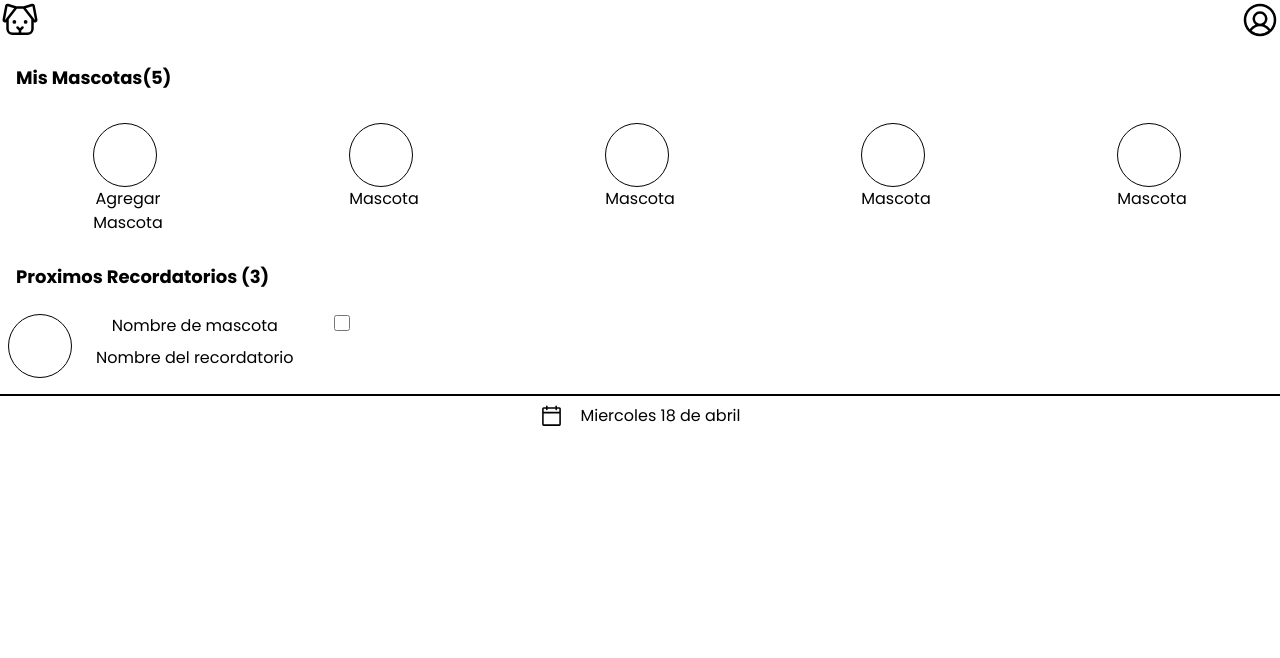
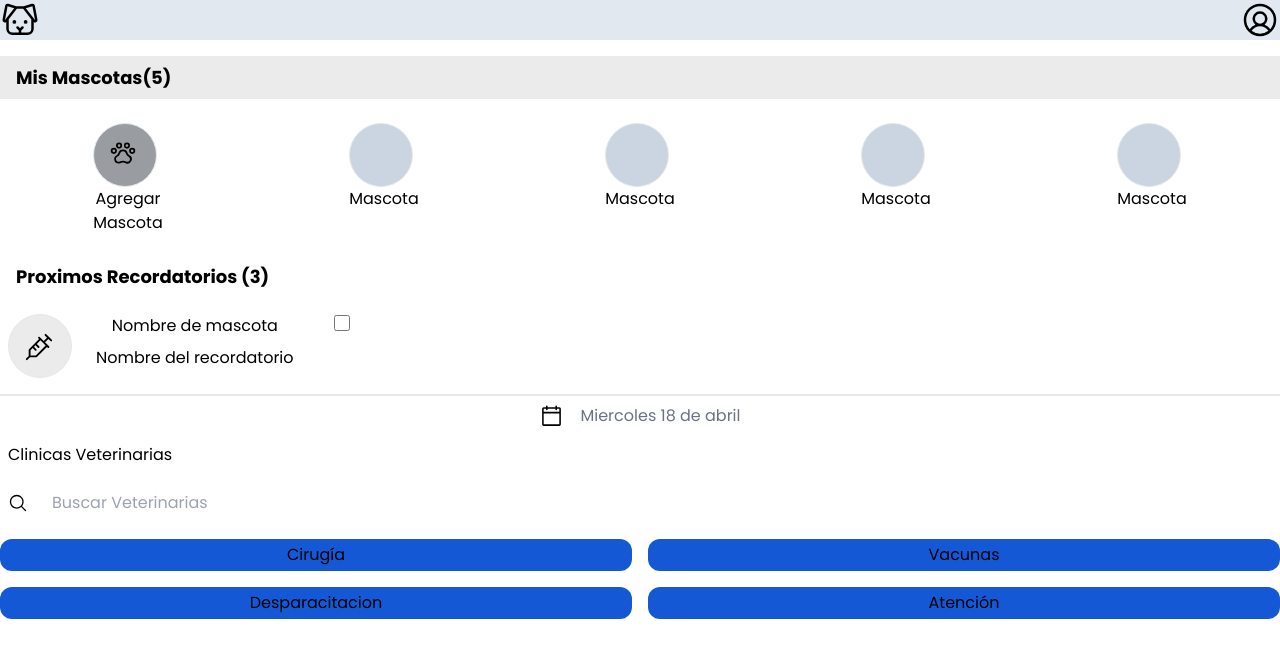
Before and after one commit to No-Country/s7-01-csharp-react, a React (Vite) app in the folder ClientApp/: page / in a window 1280 px wide. Shown: the top 658 px of the page. Built offline with nearby package versions, Linux system fonts and the light colour scheme.

Commit message:
fixeando tailwind

```diff
--- a/ClientApp/src/components/Layouts/Navbar.jsx
+++ b/ClientApp/src/components/Layouts/Navbar.jsx
@@ -5,10 +5,10 @@ const Navbar = () => {
     return (
 
             <nav className="mx-auto flex justify-between w-full bg-slate-200">
-                <div className="text-2xl cursor-pointer ">
+                <div className="text-2xl cursor-pointer">
                    <Dog size={40} />
                 </div>
-                <div className=" cursor-pointer">
+                <div className=" cursor-pointer bg-gree">
                     <UserCircle size={40}/>
                 </div>
             </nav>
--- a/ClientApp/src/pages/Home/index.jsx
+++ b/ClientApp/src/pages/Home/index.jsx
@@ -1,16 +1,16 @@
-import { Calendar, CalendarBlank } from "@phosphor-icons/react";
+import { CalendarBlank, MagnifyingGlass, PawPrint, Syringe } from "@phosphor-icons/react";
 import Navbar from "../../components/Layouts/Navbar";
 
 const Home = () => {
   return (
     <>
-      <Navbar/>
-      <div className="mt-4 p-2">
+      <Navbar />
+      <div className="mt-4 p-2 bg-gray-50">
         <h3 className="ml-2 text-[18px] font-bold">Mis Mascotas(5)</h3>
       </div>
       <div className="mt-6 flex w-full justify-around">
-        <div className="">
-          <div className="h-16 w-16 rounded-full border bg-slate-300 hover:border-purple-700"></div>
+        <div className="relative">
+          <div className="h-16 w-16 rounded-full border bg-gray-100 hover:border-purple-700"><PawPrint size={28} className="absolute left-4 top-4" /></div>
           <p className="text-center">Agregar</p>
           <p className="text-center">Mascota</p>
         </div>
@@ -34,9 +34,9 @@ const Home = () => {
       <div className="mt-5 p-2">
         <h3 className="ml-2 text-[18px] font-bold ">Proximos Recordatorios (3)</h3>
       </div>
-      <div className="mt-4 h-[113px] rounded  ">
-        <div className="ml-2 flex flex-row gap-6">
-          <div className="h-16 w-16 rounded-full border bg-slate-300 hover:border-purple-700"></div>
+      <div className="mt-4 h-[113px] rounded bg-white">
+        <div className="ml-2 flex flex-row gap-6 relative">
+          <div className="h-16 w-16 rounded-full border bg-gray-50 hover:border-purple-700 "><Syringe size={30} className="left-4 bottom-4  absolute" /></div>
           <div className="">
             <p className="text-center">{"Nombre de mascota"}</p>
             <p className="mt-2 text-center">{"Nombre del recordatorio"}</p>
@@ -46,10 +46,32 @@ const Home = () => {
           </div>
         </div>
         <div className="mt-4 flex gap-4 border-t-2 p-2 md:justify-center md:flex">
-          <CalendarBlank size={25}/>
-          <p className="text-gray-500">Miercoles 18 de abril</p>
+          <CalendarBlank size={25} />
+          <p className="text-center text-gray-500">Miercoles 18 de abril</p>
         </div>
-      </div></>
+      </div>
+      <div className="mt-4 px-2">
+        <h3 className="mt-4">Clinicas Veterinarias</h3>
+        <div className="mt-4 w-[328px] h-[40px] rounded-xl  flex items-center gap-2">
+          <MagnifyingGlass size={20}/>
+          <input type="text" className=" w-[280px] h-[21px]  rounded-md p-4 " placeholder="Buscar Veterinarias" />
+        </div>
+      </div>
+      <div className="mx-auto grid grid-cols-2 gap-4 justify-between mt-4">
+        <button className="bg-primary-100 rounded-xl px-2 py-1">
+          Cirugía
+        </button>
+        <button className="bg-primary-100 rounded-xl px-2 py-1">
+          Vacunas
+        </button>
+        <button className="bg-primary-100 rounded-xl px-2 py-1">
+          Desparacitacion
+        </button>
+        <button className="bg-primary-100  rounded-xl px-2 py-1">
+          Atención
+        </button>
+      </div>
+    </>
   );
 };
 
--- a/ClientApp/tailwind.config.js
+++ b/ClientApp/tailwind.config.js
@@ -2,7 +2,7 @@
 module.exports = {
   content: ["./index.html", "./src/**/*.{js,ts,jsx,tsx}"],
   theme: {
-
+    extend: {
       fontFamily: {
         //   sans: ['Graphik', 'sans-serif'],
         //   serif: ['Merriweather', 'serif'],
@@ -12,8 +12,8 @@ module.exports = {
           'white': '#ffffff',
           'gray-50': '#ebebeb',
           'bg-color': '#f5f5f5',
-      'grey-100': '#999ca0',
-      'grey-150': '#656565',
+          'gray-100': '#999ca0',
+          'gray-150': '#656565',
           'primary-100': '#1558d6',
           'primary-50': '#e8f0fe',
           'primary-150': '#5c9ce8',
@@ -21,7 +21,6 @@ module.exports = {
           'secondary-100': '#488c73',
           'error': '#ff4e64'
         },
-    extend: {
       // spacing: {
       //   '8xl': '96rem',
       //   '9xl': '128rem',
```
Lines whose indentation alone changed are shown as unchanged.
